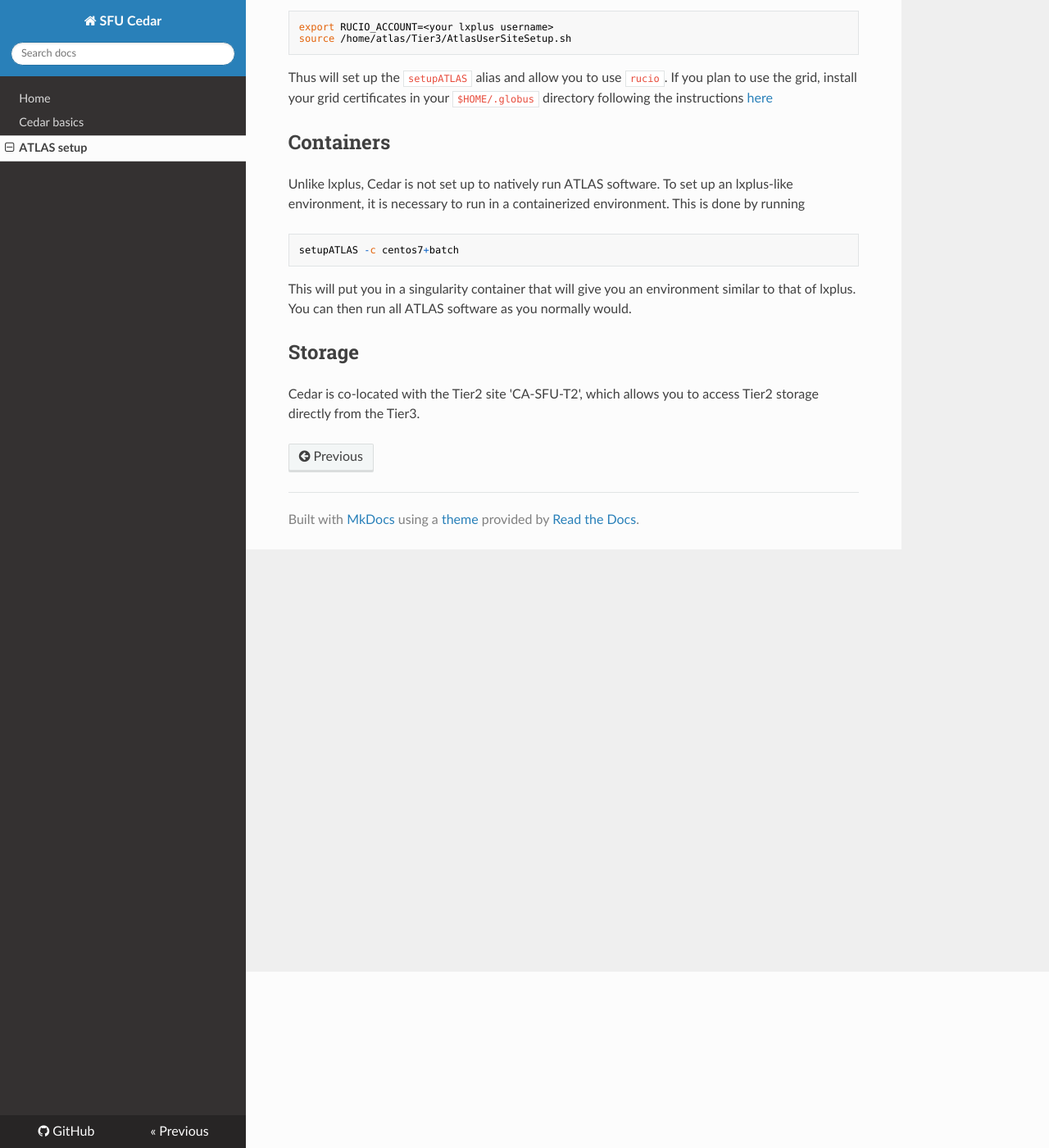
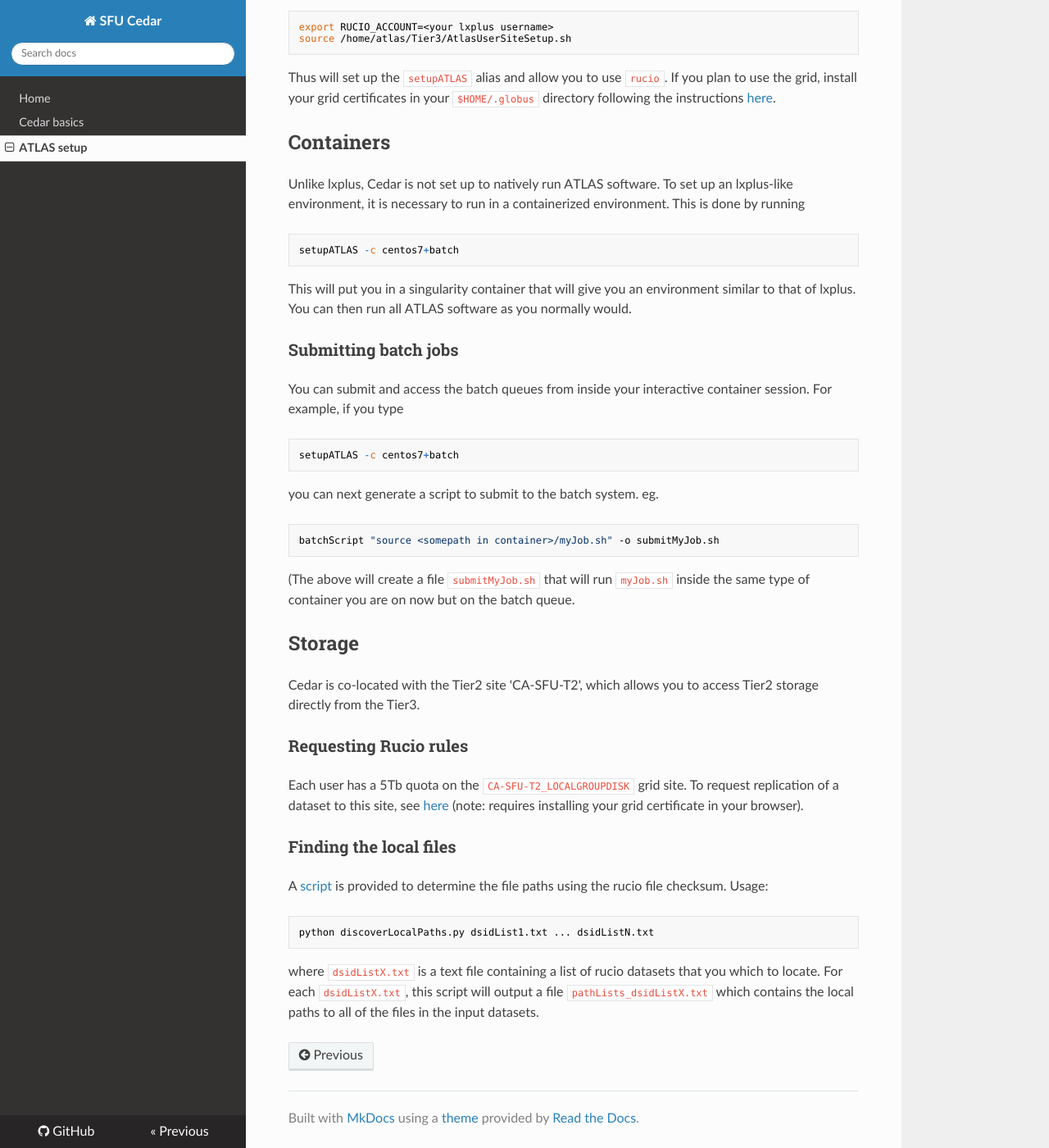
Before and after one commit to jburzy01/SFUCedarDocs, an MkDocs documentation site: the page built from docs/atlas.md, in a window 1280 px wide and 1400 px high, scrolled down 215 px. Shown: the whole window at 82% size. Built offline with MkDocs 1.6.1, drawn with Linux system fonts in a browser that asks for light colours; nearby versions of some CDN libraries.

Commit message:
update ATLAS docs

```diff
--- a/docs/atlas.md
+++ b/docs/atlas.md
@@ -7,7 +7,7 @@ To set up your environment for ATLAS-specific work, add the following lines to t
 
 Thus will set up the `setupATLAS` alias and allow you to use `rucio`.
 If you plan to use the grid, install your grid certificates in your `$HOME/.globus` directory following the instructions
-[here](https://ca.cern.ch/ca/Help/?kbid=024010)
+[here](https://ca.cern.ch/ca/Help/?kbid=024010).
 
 ## Containers
 
@@ -19,6 +19,35 @@ to run in a containerized environment. This is done by running
 This will put you in a singularity container that will give you an environment similar to that of lxplus. You can then
 run all ATLAS software as you normally would.
 
+### Submitting batch jobs
+
+You can submit and access the batch queues from inside your interactive container session.  For example, if you type
+
+    setupATLAS -c centos7+batch
+
+you can next generate a script to submit to the batch system. eg.
+
+    batchScript "source <somepath in container>/myJob.sh" -o submitMyJob.sh
+
+(The above will create a file `submitMyJob.sh` that will run `myJob.sh` inside the same type of container you are on now
+but on the batch queue.
+
 ## Storage
 
 Cedar is co-located with the Tier2 site 'CA-SFU-T2', which allows you to access Tier2 storage directly from the Tier3.
+
+### Requesting Rucio rules
+
+Each user has a 5Tb quota on the `CA-SFU-T2_LOCALGROUPDISK` grid site. To request replication of a dataset to this site,
+see [here](https://rucio-ui.cern.ch/r2d2/request) (note: requires installing your grid certificate in your browser).
+
+### Finding the local files
+
+A [script](https://github.com/jburzy01/SFUCedarDocs/blob/main/scripts/discoverLocalPaths.py) is provided to determine
+the file paths using the rucio file checksum. Usage:
+
+    python discoverLocalPaths.py dsidList1.txt ... dsidListN.txt
+
+where `dsidListX.txt` is a text file containing a list of rucio datasets that you which to locate. For each
+`dsidListX.txt`, this script will output a file `pathLists_dsidListX.txt` which contains the local paths to
+all of the files in the input datasets.
```
